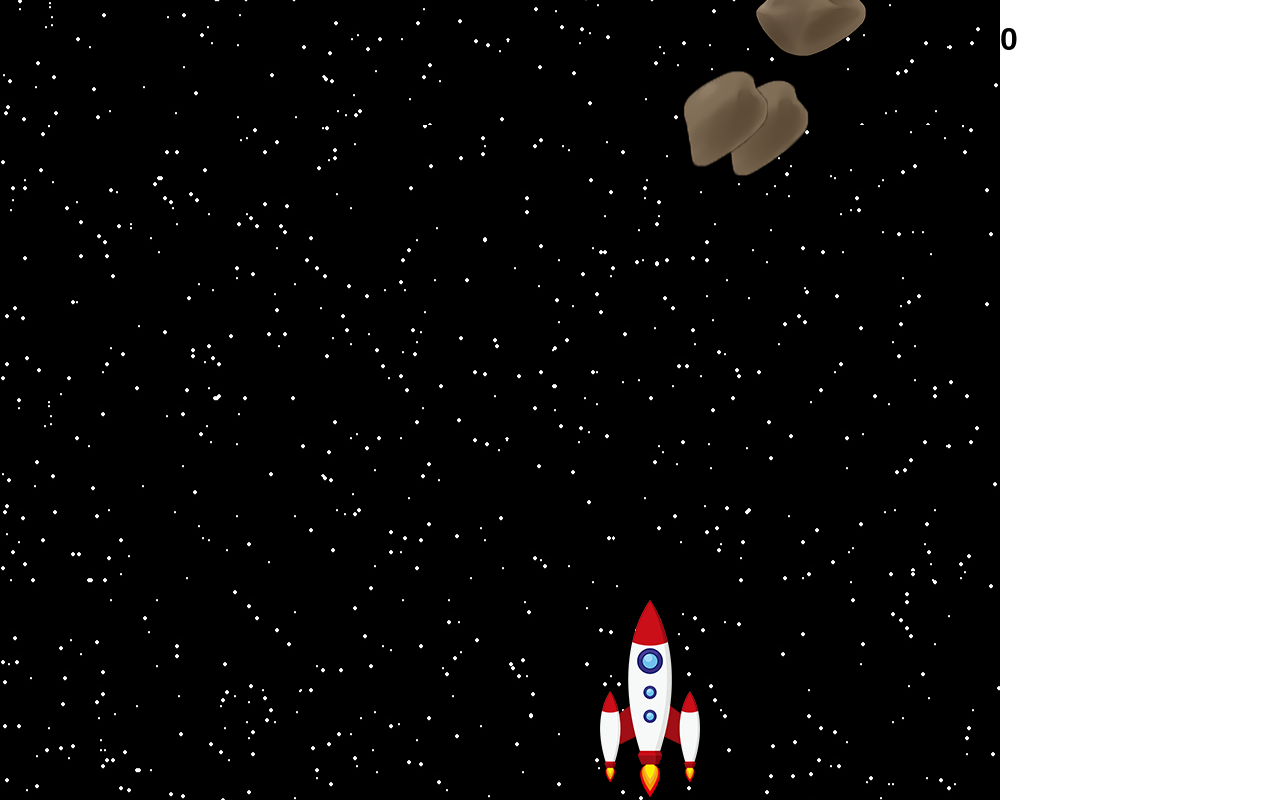
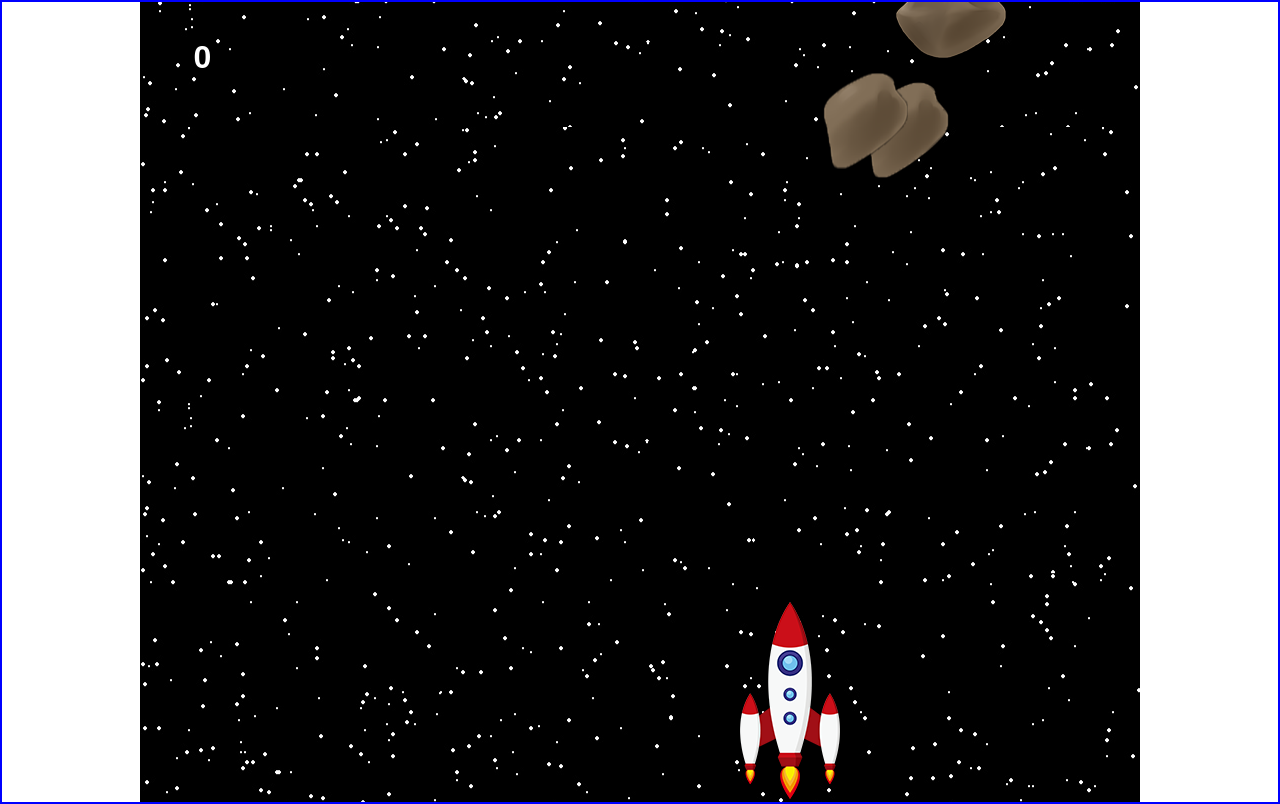
Before and after one commit to JeffYYW/angry-asteroids, a plain HTML site: page index.html in a window 1280 px wide. Drawn offline with Linux system fonts and the light colour scheme; animation ran at ten frames a second.

Commit message:
added rogue asteroids. Removed some old car files

```diff
--- a/app.js
+++ b/app.js
@@ -27,6 +27,7 @@ asteroidFive.src = "./assets/asteroidFive.png"
 asteroidSix.src = "./assets/asteroidSix.png"
 bg.src = "./assets/starfield.jpg";
 
+// put in object
 let cX = 600;
 let cY = canvas.height - 200;
 
@@ -159,8 +160,6 @@ const renderAsteroid = (asteroid, Xmin, Xmax) => {
         alert('collision!')
     }
 
-    // const randomHeight = randomNumber(100, 200)
-
     if (asteroids[asteroid].laneY > canvas.height) {
         counter += 1;
         score.innerHTML = counter;
@@ -175,39 +174,80 @@ const renderAsteroid = (asteroid, Xmin, Xmax) => {
     ctx.drawImage(asteroids[asteroid].asteroidType, asteroids[asteroid].laneX, asteroids[asteroid].laneY)
 }
 
-// const rogueObjects = [
-//     {
-//         x: 50,
-//         y: -100
-//     }
-// ]
+const rogueObjects = [
+    {
+        asteroidType: asteroidImages[randomNumber(0, asteroidImages.length)],
+        laneX: randomNumber(-50, 650),
+        laneY: -450,
+        velocityY: 0,
+        randomVelocity: randomDecimal(0.78, 0.86)
+    },
+    {
+        asteroidType: asteroidImages[randomNumber(0, asteroidImages.length)],
+        laneX: randomNumber(650, 1050),
+        laneY: -450,
+        velocityY: 0,
+        randomVelocity: randomDecimal(0.78, 0.86)
+    }
+]
 
-// const rogueAsteroid = function() {
-//     for (let i = 0; i < rogueObjects.length; i++) {
-//         // console.log(i)
-//         ctx.drawImage(asteroids[0], rogueObjects[i].x, rogueObjects[i].y)
-//         rogueObjects[i].y = rogueObjects[i].y + 7;
-//         rogueObjects[i].x = rogueObjects[i].x + 1;
-//         if (rogueObjects[i].y === canvas.height) {
-//             rogueObjects.push({
-//                 x: randomNumber(300, 350),
-//                 y: -100
-//             })
-//         }
+const rogueAsteroidLeft = (asteroid, Xmin, Xmax) => {
+    rogueObjects[asteroid].laneY += rogueObjects[asteroid].velocityY;
+    rogueObjects[asteroid].velocityY++;
+    rogueObjects[asteroid].velocityY *= rogueObjects[asteroid].randomVelocity;
 
-//         if (rogueObjects[i] + 25 < cX + car.width &&
-//             rogueObjects[i] + rogueObjects[i].width - 25 > cX &&
-//             rogueObjects[i] + 10 < cY + car.height &&
-//             rogueObjects[i] + rogueObjects[i].height - 10 > cY) {
-//             alert('collision!')
-//         }
+    rogueObjects[asteroid].laneX += 3
 
-//         if (rogueObjects[i].y > canvas.height) {
-//             rogueObjects.shift()
-//             i--
-//         }
-//     }
-// }
+
+    if (rogueObjects[asteroid].laneX + 25 < cX + spaceShip.width &&
+        rogueObjects[asteroid].laneX + rogueObjects[asteroid].asteroidType.width - 25 > cX &&
+        rogueObjects[asteroid].laneY + 15 < cY + spaceShip.height &&
+        rogueObjects[asteroid].laneY + rogueObjects[asteroid].asteroidType.height - 15 > cY) {
+        alert('collision!')
+    }
+
+    if (rogueObjects[asteroid].laneY > canvas.height) {
+        counter += 1;
+        score.innerHTML = counter;
+        rogueObjects[asteroid].laneX = randomNumber(Xmin, Xmax);
+        rogueObjects[asteroid].laneY = -rogueObjects[asteroid].asteroidType.height - 100
+
+        randomAsteroid = randomNumber(0, asteroidImages.length)
+        rogueObjects[asteroid].asteroidType = asteroidImages[randomAsteroid]
+        rogueObjects[asteroid].randomVelocity = randomDecimal(0.78, 0.9)
+    }
+
+    ctx.drawImage(rogueObjects[asteroid].asteroidType, rogueObjects[asteroid].laneX, rogueObjects[asteroid].laneY)
+}
+
+const rogueAsteroidRight = (asteroid, Xmin, Xmax) => {
+    rogueObjects[asteroid].laneY += rogueObjects[asteroid].velocityY;
+    rogueObjects[asteroid].velocityY++;
+    rogueObjects[asteroid].velocityY *= rogueObjects[asteroid].randomVelocity;
+
+    rogueObjects[asteroid].laneX -= 3
+
+
+    if (rogueObjects[asteroid].laneX + 25 < cX + spaceShip.width &&
+        rogueObjects[asteroid].laneX + rogueObjects[asteroid].asteroidType.width - 25 > cX &&
+        rogueObjects[asteroid].laneY + 15 < cY + spaceShip.height &&
+        rogueObjects[asteroid].laneY + rogueObjects[asteroid].asteroidType.height - 15 > cY) {
+        alert('collision!')
+    }
+
+    if (rogueObjects[asteroid].laneY > canvas.height) {
+        counter += 1;
+        score.innerHTML = counter;
+        rogueObjects[asteroid].laneX = randomNumber(Xmin, Xmax);
+        rogueObjects[asteroid].laneY = -rogueObjects[asteroid].asteroidType.height - 100
+
+        randomAsteroid = randomNumber(0, asteroidImages.length)
+        rogueObjects[asteroid].asteroidType = asteroidImages[randomAsteroid]
+        rogueObjects[asteroid].randomVelocity = randomDecimal(0.78, 0.9)
+    }
+
+    ctx.drawImage(rogueObjects[asteroid].asteroidType, rogueObjects[asteroid].laneX, rogueObjects[asteroid].laneY)
+}
 
 // background initial values
 let bgX = 0
@@ -252,19 +292,21 @@ function draw() {
             renderAsteroid(i, 20, 900)
         }
 
-        // laneTraffic(0, 20, 900);
-        // laneTraffic(1, 20, 900);
-        // laneTraffic(2, 20, 900);
-        // laneTraffic(3, 20, 900);
-        // laneTraffic(4, 20, 900);
-        // laneTraffic(5, 20, 900);
-
+        rogueAsteroidLeft(0, -50, 650)
+        rogueAsteroidRight(1, 650, 1050)
 
 
         // cant use the same asteroid or it will conflict with the one already on screen
-        if (counter % 20 === 0) {
-            // laneTraffic(0, 20, 900)
-        }
+        // the score will remain at 20 longer than expected, so the page will fill with asteroids
+        // if (counter === 20) {
+        //     asteroids.push({
+        //         asteroidType: asteroidImages[randomNumber(0, asteroidImages.length)],
+        //         laneX: randomNumber(20, 900),
+        //         laneY: -450,
+        //         velocityY: 0,
+        //         randomVelocity: randomDecimal(0.75, 0.83)
+        //     })
+        // }
 
 
         // -----------------------------------------------------
--- a/index.html
+++ b/index.html
@@ -10,7 +10,7 @@
 <body>
         <div class="container">
             <canvas id="canvas"></canvas>
-            <div>
+            <div class="scoreContainer">
                 <h1 id="scoreNumber">0</h1>
             </div>
         </div>
--- a/styles/sass/_header.scss
+++ b/styles/sass/_header.scss
@@ -1,7 +1,24 @@
 #canvas {
     background-color: dodgerblue;
+    max-height: 1250px;
+    max-width: 1000px;
 }
 
 .container {
     display: flex;
+    justify-content: center;
+    position: relative;
+    border: 2px solid blue;
 }
+
+.scoreContainer {
+    // border: 2px solid red;
+    // height: 5%;
+    position: absolute;
+    top: 2%;
+    left: 15%;
+}
+
+h1 {
+    color: white;
+}
--- a/styles/style.css
+++ b/styles/style.css
@@ -179,10 +179,27 @@ legend, button::-moz-focus-inner, input::-moz-focus-inner {
 
 #canvas {
   background-color: dodgerblue;
+  max-height: 1250px;
+  max-width: 1000px;
 }
 
 .container {
   display: -webkit-box;
   display: -ms-flexbox;
   display: flex;
+  -webkit-box-pack: center;
+      -ms-flex-pack: center;
+          justify-content: center;
+  position: relative;
+  border: 2px solid blue;
 }
+
+.scoreContainer {
+  position: absolute;
+  top: 2%;
+  left: 15%;
+}
+
+h1 {
+  color: white;
+}
```
Also changed, not shown: assets/black-car.png (deleted), assets/blackBg.jpg (deleted), assets/blackRoad.jpg (deleted), assets/car-red-small.png (deleted), assets/car-small.png (deleted), assets/ford.png (deleted), assets/honda.png (deleted), assets/mercedes.png (deleted), assets/sports-car.png (deleted), assets/two cars.png (deleted), 2 other files.
